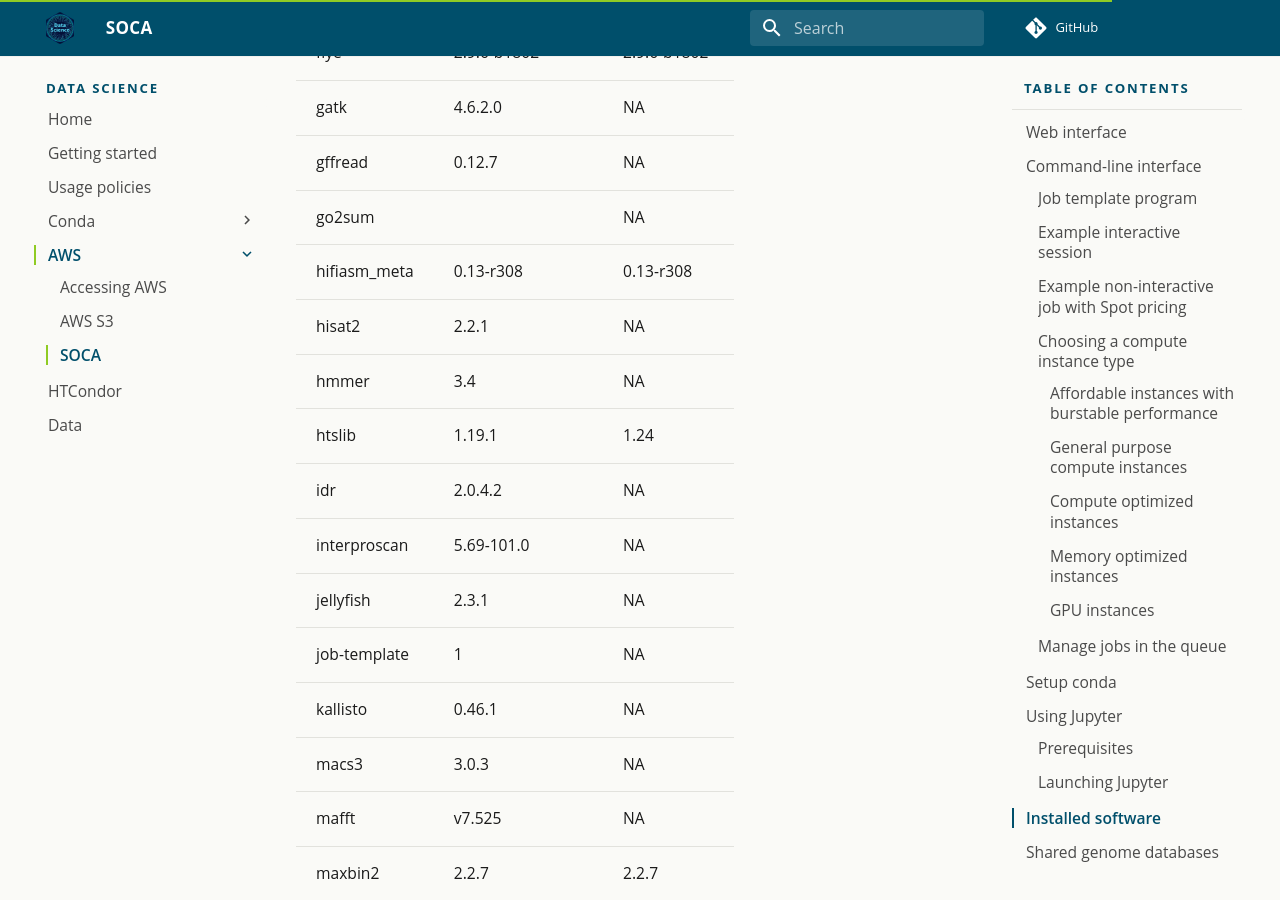
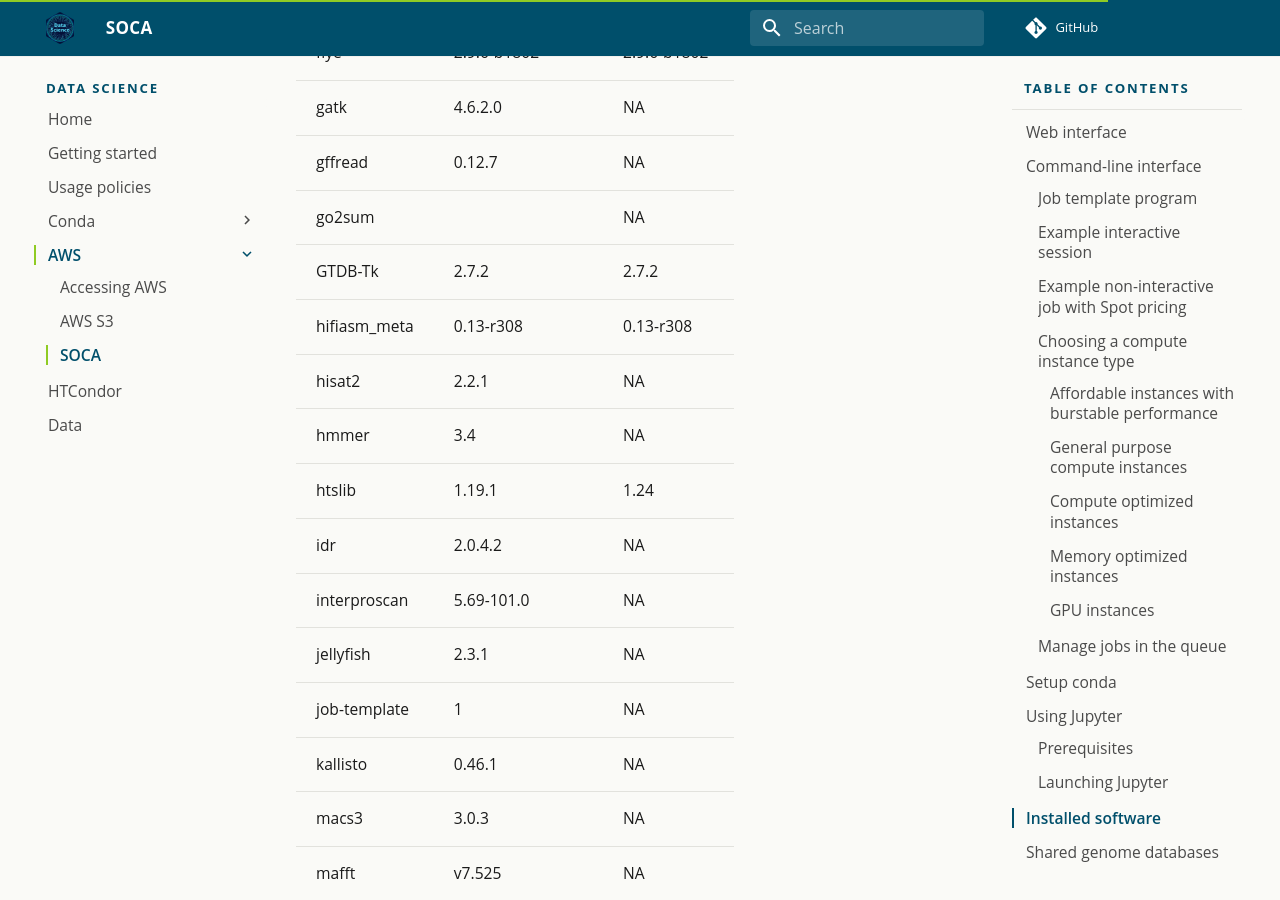
Before and after one commit to danforthcenter/datascience, an MkDocs documentation site: the page built from docs/aws_soca.md, in a window 1280 px wide and 900 px high, scrolled down 16416 px. Built offline with MkDocs 1.6.1 and Material for MkDocs 9.7.7, drawn with Linux system fonts in a browser that asks for light colours.

Commit message:
Add gtdbtk

```diff
--- a/docs/aws_soca.md
+++ b/docs/aws_soca.md
@@ -325,6 +325,7 @@ When finished, close the session and then click **Delete Session** to shut down
 | gatk         | 4.6.2.0            | NA           |
 | gffread      | 0.12.7             | NA           |
 | go2sum       |                    | NA           |
+| GTDB-Tk      | 2.7.2              | 2.7.2        |
 | hifiasm_meta | 0.13-r308          | 0.13-r308    |
 | hisat2       | 2.2.1              | NA           |
 | hmmer        | 3.4                | NA           |
```
